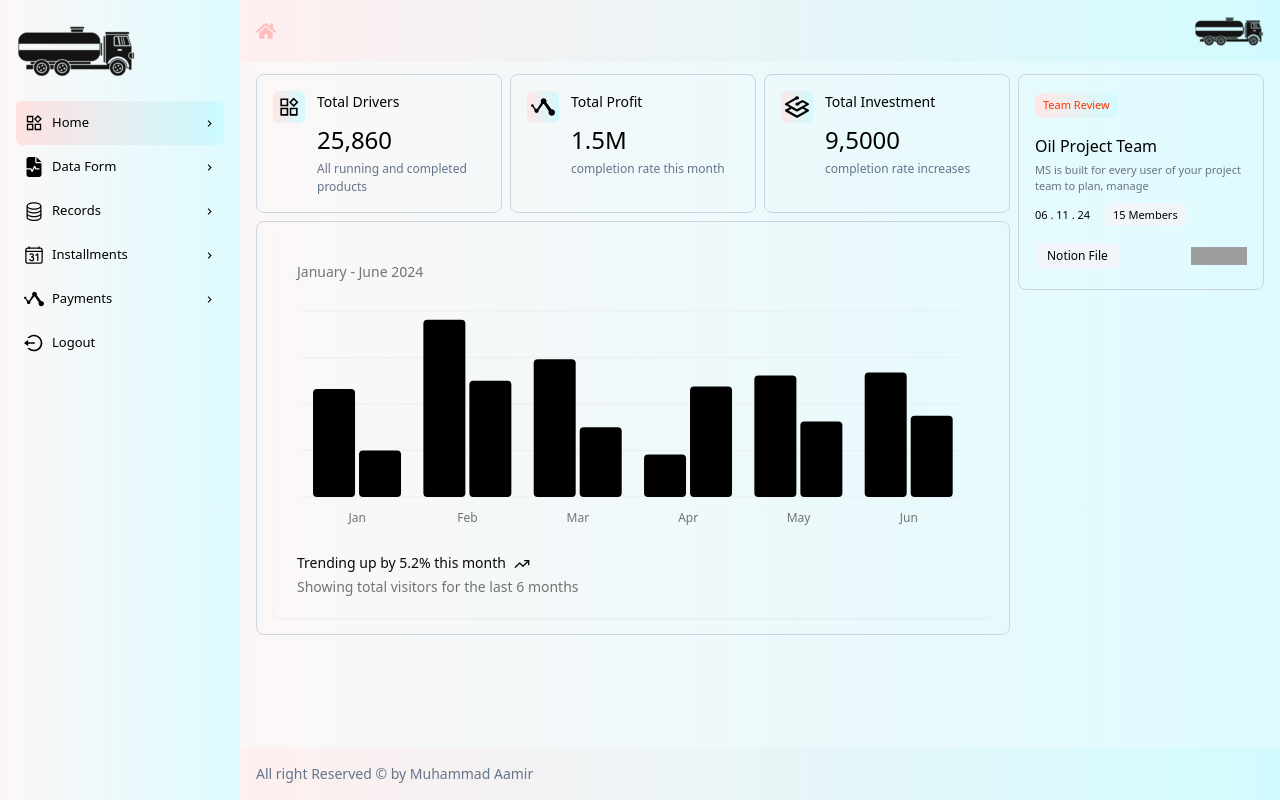
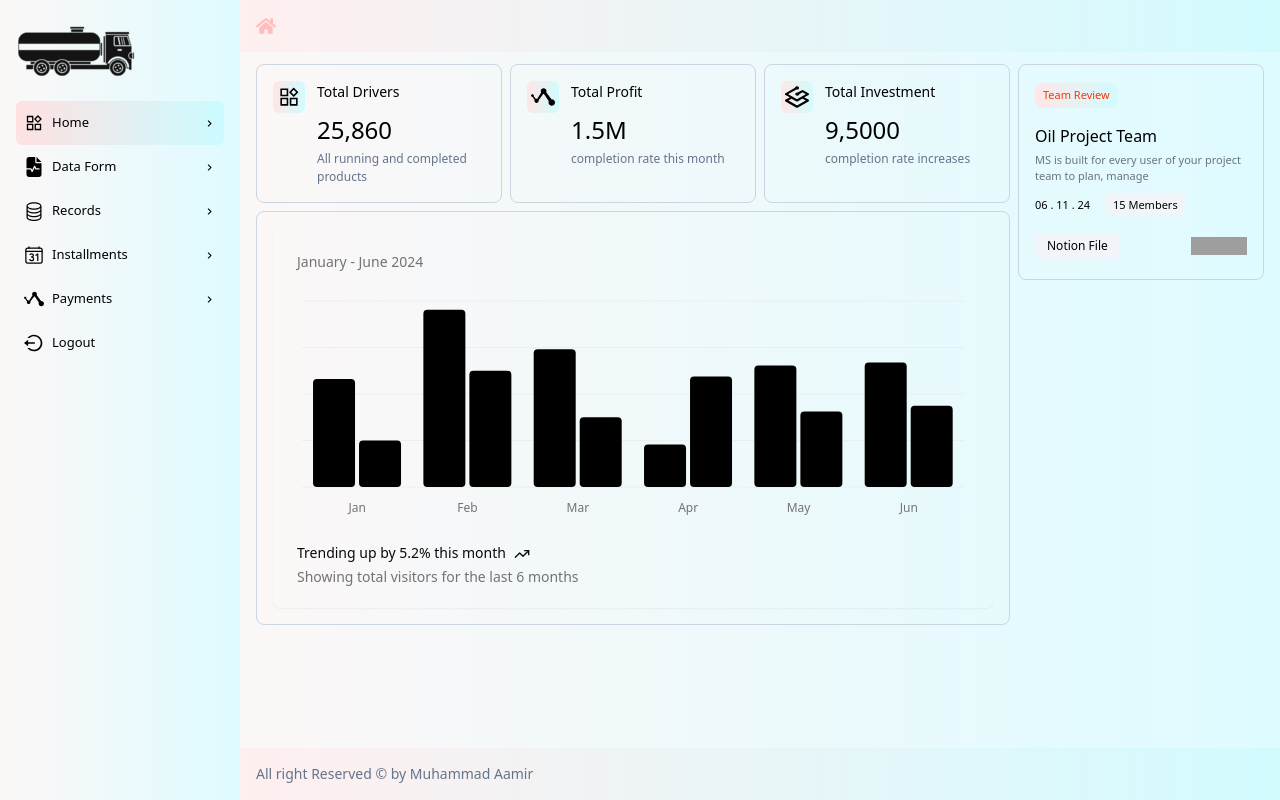
Before and after one commit to Aamir825/oilmanagementsystem, a React (Vite) app: page / in a window 1280 px wide. Built offline with nearby package versions, Linux system fonts and the light colour scheme; grey boxes are pictures that could not be loaded.

Commit message:
update logo

```diff
--- a/src/components/Header/Header.jsx
+++ b/src/components/Header/Header.jsx
@@ -10,7 +10,7 @@ const Header = () => {
           <BreadCrumb/>
         </div>
         <div>
-          <div><img src="images/fueltanker25.png" alt="" /></div>
+          <div><img src="images/fueltanker25.png" className='lg:hidden md:hidden' alt="" /></div>
         </div>
       </div>
     </div>
```
